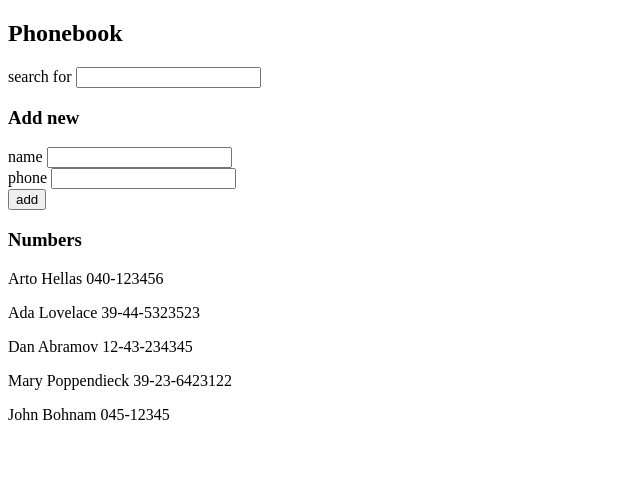
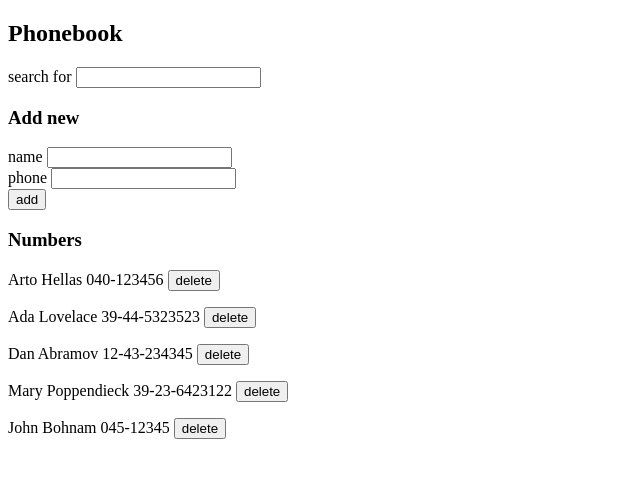
Before and after one commit to andredotio/full-stack-open, a React (Create React App) app in the folder part2/phonebook/: page / in a window 1280 px wide. Shown: the top 478 px of the page, without its empty margins (0-640 px from the left). Built offline with nearby package versions, Linux system fonts and the light colour scheme; data requests are answered from the project's data file.

Commit message:
Add solution for exercise 2.17

```diff
--- a/part2/phonebook/src/App.js
+++ b/part2/phonebook/src/App.js
@@ -24,8 +24,7 @@ const App = () => {
 
         const newPerson = {
             name: newName,
-            number: newNumber,
-            id: persons.length + 1
+            number: newNumber
         }
 
         if (newName === '' || newNumber === '') {
@@ -48,6 +47,15 @@ const App = () => {
         }
     }
 
+    const removeFromPhonebook = (id, name) => {
+        const confirmRemoval = window.confirm(`Do you want to delete ${name} ?`)
+
+        if (confirmRemoval) {
+            personServices.remove(id)
+            setPersons(persons.filter((person) => person.id !== id))
+        }
+    }
+
     const updateName = (event) => {
         setNewName(event.target.value)
     }
@@ -67,9 +75,9 @@ const App = () => {
             <h2>Phonebook</h2>
             <Filter handleFilter={updateFilter} />
             <h3>Add new</h3>
-            <InputForm handlePersons={addToPhonebook} handleNewName={updateName} handleNewNumber={updateNumber} />
+            <InputForm addPersons={addToPhonebook} handleNewName={updateName} handleNewNumber={updateNumber} />
             <h3>Numbers</h3>
-            <Catalog persons={persons} filter={filter} filteredPersons={filteredPersons} />
+            <Catalog persons={persons} filter={filter} filteredPersons={filteredPersons} deletePersons={removeFromPhonebook} />
         </div>
     )
 }
--- a/part2/phonebook/src/components/Catalog.js
+++ b/part2/phonebook/src/components/Catalog.js
@@ -1,17 +1,17 @@
 import React from 'react'
 import Entry from './Entry'
 
-const Catalog = ({ persons, filter, filteredPersons }) => {
+const Catalog = ({ persons, filter, filteredPersons, deletePersons }) => {
     if (filter !== '') {
         return (
-            filteredPersons.map(filteredPerson =>
-                <Entry key={filteredPerson.name} name={filteredPerson.name} number={filteredPerson.number} />
+            filteredPersons.map((filteredPerson, i) =>
+                <Entry key={i} person={filteredPerson} deletePersons={deletePersons} />
             )
         )
     } else {
         return (
-            persons.map(person =>
-                <Entry key={person.name} name={person.name} number={person.number} />
+            persons.map((person, i) =>
+                <Entry key={i} person={person} deletePersons={deletePersons} />
             )
         )
     }
--- a/part2/phonebook/src/components/Entry.js
+++ b/part2/phonebook/src/components/Entry.js
@@ -1,8 +1,9 @@
 import React from 'react'
+import Button from './Button'
 
-const Entry = ({ name, number }) => {
+const Entry = ({ person, deletePersons }) => {
     return (
-        <p>{name} {number}</p>
+        <p>{person.name} {person.number} <Button handleClick={() => deletePersons(person.id, person.name)} text='delete' /></p>
     )
 }
 
--- a/part2/phonebook/src/components/InputForm.js
+++ b/part2/phonebook/src/components/InputForm.js
@@ -2,7 +2,7 @@ import React from 'react'
 import Button from './Button'
 
 
-const InputForm = ({ handlePersons, handleNewName, handleNewNumber }) => {
+const InputForm = ({ addPersons, handleNewName, handleNewNumber }) => {
     return (
         <form>
             <div>
@@ -12,7 +12,7 @@ const InputForm = ({ handlePersons, handleNewName, handleNewNumber }) => {
                 phone <input onChange={handleNewNumber} />
             </div>
             <div>
-                <Button handleClick={handlePersons} type="submit" text="add" />
+                <Button handleClick={addPersons} type='submit' text='add' />
             </div>
         </form>
     )
--- a/part2/phonebook/src/services/persons.js
+++ b/part2/phonebook/src/services/persons.js
@@ -19,7 +19,9 @@ const update = (id) => {
 }
 
 const remove = (id) => {
+    const request = axios.delete(`${base}/${id}`)
 
+    return request.then(response => response.data)
 }
 
 export default { getAll, create, update, remove }
```
